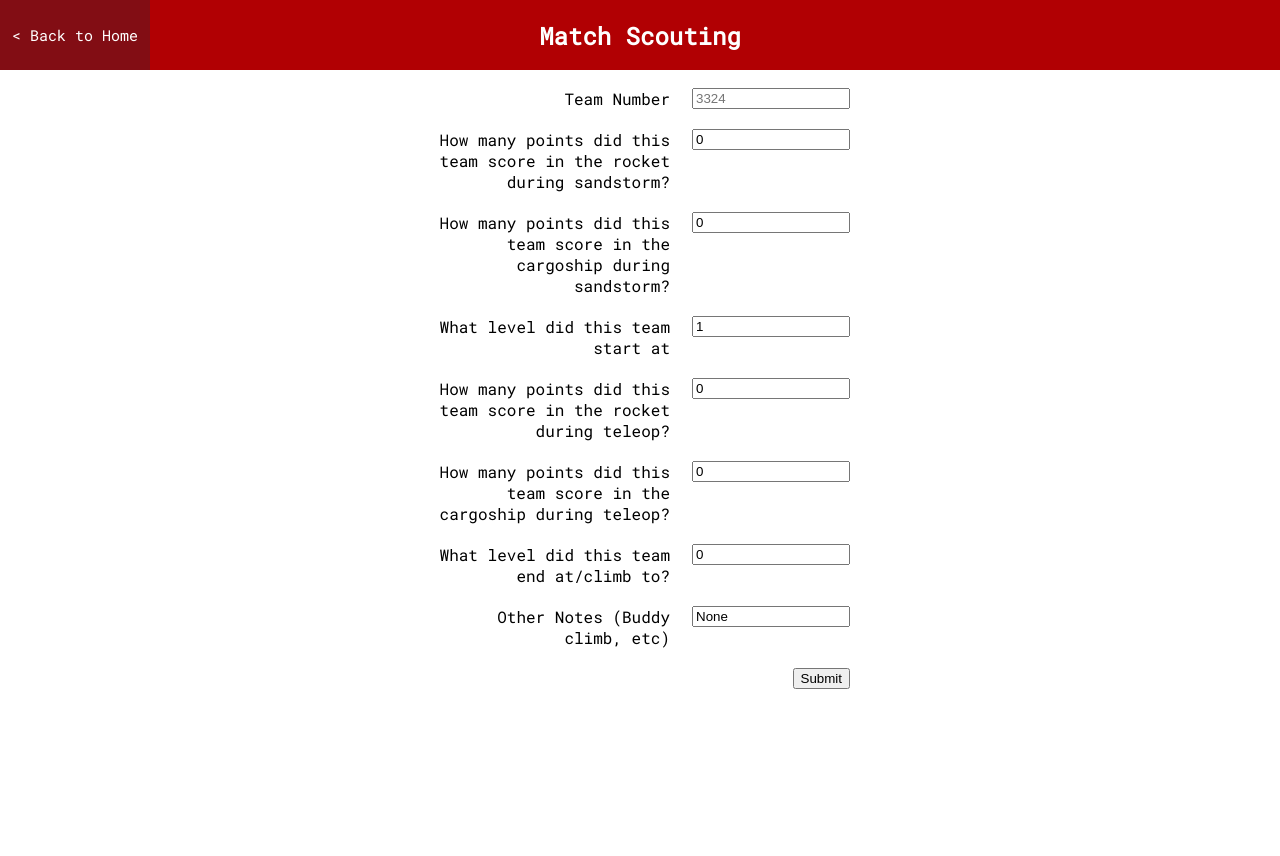
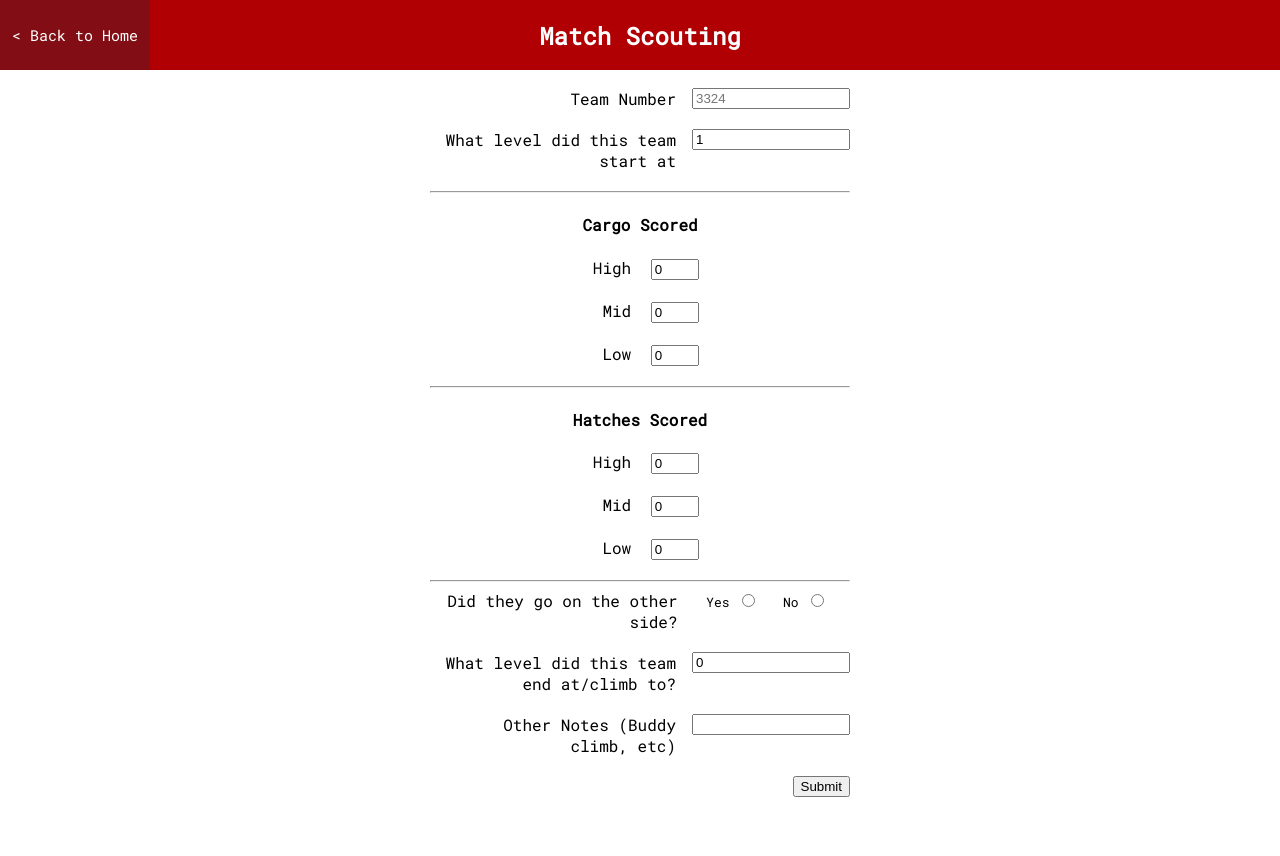
Before and after one commit to frc3324/3324-Scouting, a Flask app: page /match_scouting in a window 1280 px wide. Before the commit the page ends 689 px from the top, so only its background shows below. Run offline with Flask 2, Linux system fonts and the light colour scheme; data that the repository does not hold is empty; parts of the project's set-up code (start-up, migrations or seed data) failed here and were passed over.

Commit message:
Reorganized match scouting (+ JSON Rename)
I removed the questions concerning the points gotten and added questions about cargo and hatches placed. I also added the question of "Did they go to the other side?". I also renamed the .json file from 2018ohcl to teamInformation, so that the filename won't be based on the event.

```diff
--- a/server.py
+++ b/server.py
@@ -1,7 +1,14 @@
 from flask import Flask, render_template, request, send_file
 import database
 import getJson
-
+import sys
+from os import system
+try:
+    if sys.argv[1] != "":
+        event_key = sys.argv[1]
+except:
+    event_key = "2018ohcl"
+system("python getJson.py " + event_key)
 app = Flask(__name__)
 database.create_table()
 database.create_mechanical_table()
@@ -18,7 +25,7 @@ def match_scouting():
 
 @app.route('/submitted_match', methods=['GET', 'POST'])
 def submitted_match():
-    database.submit(team_number=request.form['team'], sandstorm_rocket_points=request.form['sandstorm_rocket_points'], sandstorm_cargoship_points=request.form['sandstorm_cargoship_points'], starting_level=request.form['starting_level'], teleop_rocket_points=request.form['teleop_rocket_points'], teleop_cargoship_points=request.form['teleop_cargoship_points'], climb=request.form['climb'], other=request.form['other'])
+    database.submit(team_number=request.form['team'], starting_level=request.form['starting_level'], cargoHigh=request.form['cargoHigh'], cargoMid=request.form['cargoMid'], cargoLow=request.form['cargoLow'], hatchHigh=request.form['hatchHigh'], hatchMid=request.form['hatchMid'], hatchLow=request.form['hatchLow'], otherSide=request.form['otherSide'], climb=request.form['climb'], other=request.form['other'])
     return render_template('submitted.html')
 
 
@@ -80,9 +87,9 @@ def download_csv():
 def font():
     return send_file('font.ttf')
 
-@app.route('/2018ohcl.json', methods=['GET', 'POST'])
-def ohcl():
-    return send_file('2018ohcl.json')
+@app.route('/teamInformation.json', methods=['GET', 'POST'])
+def teamInformation():
+    return send_file('teamInformation.json')
 
 @app.route('/autofill.js', methods=['GET', 'POST'])
 def autofill():
--- a/static/autofill.js
+++ b/static/autofill.js
@@ -2,16 +2,12 @@ var data;
 var element;
 
 function loadJSON(callback) {
-    //debugger;
     var xobj = new XMLHttpRequest();
     xobj.overrideMimeType("application/json");
-    var url = "/2018ohcl.json";
+    var url = "/teamInformation.json";
     xobj.onreadystatechange = function () {
-      console.log("Ready State: " + this.readyState);
-      console.log("Status: " + this.status);
         if (this.status == 200 && this.readyState == 4) {
           data = JSON.parse(this.responseText);
-          console.log("Data: " + data)
           autocomplete(element, data);
         }
     };
@@ -34,8 +30,6 @@ function autocomplete(inp, arr) {
       a.setAttribute("id", this.id + "autocomplete-list");
       a.setAttribute("class", "autocomplete-item-lists");
       this.parentNode.appendChild(a);
-      console.log(arr)
-      console.log(arr.length)
 
       for (i = 0; i < arr.length; i++) {
         if (String(arr[i].teamNumber).substr(0, val.length).toUpperCase() == String(val).toUpperCase()) {
--- a/static/default.css
+++ b/static/default.css
@@ -6,7 +6,6 @@ h2 {
 	margin: auto;
 }
 #topBar {
-	display: table;
 	position: absolute;
 	top: 0px;
 	left: 0px;
@@ -17,6 +16,7 @@ h2 {
 	padding-top: 20px;
 }
 body {
+	text-align: center;
 	padding-top: 80px;
 	font-family: openserif;
 }
@@ -55,8 +55,7 @@ body {
 
 #teamNumberInputautocomplete-list {
   background-color: #b10003;
-  border: 2px solid #b3b3b3;
-  width: 154px;
+  width: 158px;
   text-align: center;
   border-top: none;
   position: absolute;
@@ -64,6 +63,17 @@ body {
   border-bottom-right-radius: 12px;
   border-bottom-left-radius: 12px;
   padding-top: 10px;
+}
+
+.scoringQuestions {
+  margin: auto;
+}
+.scoringQuestions label {
+  width: 50px;
+}
+.scoringQuestions input[type="number"] {
+  float: none;
+  width: 40px;
 }
 
 form {
@@ -76,6 +86,7 @@ form {
   width: 100%;
 }
 
+/*
 @media (pointer:coarse) {
 	body {
 		padding-top: 100px;
@@ -86,4 +97,4 @@ form {
 		font-size: 45px;
 		margin-bottom: 10px;
 	}
-}
+}*/
--- a/static/index.css
+++ /dev/null
@@ -1,3 +0,0 @@
-body {
-	text-align: center;
-}
--- a/static/submitted.css
+++ /dev/null
@@ -1,3 +0,0 @@
-body {
-	text-align: center;
-}
--- a/2018ohcl.json
+++ b/teamInformation.json
@@ -101,7 +101,7 @@
 },
 {
 "teamNumber": 379,
-"nickname": "RoboCats"
+"nickname": "The RoboCats"
 },
 {
 "teamNumber": 3814,
@@ -121,7 +121,7 @@
 },
 {
 "teamNumber": 4121,
-"nickname": "Norsemen  Robotics"
+"nickname": "Viking  Robotics"
 },
 {
 "teamNumber": 4145,
@@ -141,7 +141,7 @@
 },
 {
 "teamNumber": 4611,
-"nickname": "O-Zone"
+"nickname": "OZone Robotics"
 },
 {
 "teamNumber": 4780,
@@ -197,7 +197,7 @@
 },
 {
 "teamNumber": 6936,
-"nickname": "Beaver Bots - Vault 6936"
+"nickname": "Vault 6936"
 },
 {
 "teamNumber": 695,
--- a/templates/form.html
+++ b/templates/form.html
@@ -3,9 +3,10 @@
     <html>
     <head>
       <meta charset="utf-8">
-      <title>3324 Scouting Form</title>
+      <title>Match Scouting Form</title>
       <link rel="icon" href="{{ url_for('static',filename = 'favicon.png')}}">
       <link rel="stylesheet" href="{{ url_for('static',filename = 'form.css')}}">
+      <link rel="stylesheet" href="{{ url_for('static',filename = 'didntSeeTab.css')}}">
       <link rel="stylesheet" href="{{ url_for('static',filename = 'default.css')}}">
 
       <script type="text/javascript" src="{{ url_for('static', filename = 'autofill.js') }}"></script>
@@ -20,36 +21,69 @@
       <form method="POST" action="{{ url_for('submitted_match') }}">
         <div>
           <label for="team_number">Team Number</label>
-          <input type = "number" name="team" id="teamNumberInput" placeholder="3324" required>
-        </div>
-        <div>
-          <label for="sandstorm_rocket_points">How many points did this team score in the rocket during sandstorm?</label>
-          <input type = "number" name="sandstorm_rocket_points" id="sandstorm_rocket_points" value="0">
-        </div>
-          <div>
-          <label for="sandstorm_cargoship_points">How many points did this team score in the cargoship during sandstorm?</label>
-          <input type = "number" name="sandstorm_cargoship_points" id="sandstorm_cargoship_points" value="0">
+          <input type="number" name="team" id="teamNumberInput" placeholder="3324" required min="0" max="10000">
         </div>
         <div>
           <label for="starting_level">What level did this team start at</label>
-          <input type = "number" name="starting_level" id="starting_level" value="1">
+          <input type="number" name="starting_level" id="startingLevel" value="1" min="1" max="2">
         </div>
+
+        <hr>
+        <h4>Cargo Scored</h4>
+        <div class="scoringQuestions">
         <div>
-          <label for="teleop_rocket_points">How many points did this team score in the rocket during teleop?</label>
-          <input type = "number" name="teleop_rocket_points" id="teleop_rocket_points" value="0">
+          <label for="cargoHigh">High</label>
+          <input type="number" name="cargoHigh" min="0" value="0" max="2">
         </div>
+
         <div>
-          <label for="teleop_cargoship_points">How many points did this team score in the cargoship during teleop?</label>
-          <input type = "number" name="teleop_cargoship_points" id="teleop_cargoship_points" value="0">
+          <label for="cargoMid">Mid</label>
+          <input type="number" name="cargoMid" min="0" value="0" max="2">
         </div>
+
+        <div>
+          <label for="cargoLow">Low</label>
+          <input type="number" name="cargoLow" min="0" value="0" max="12">
+        </div>
+        </div>
+        <hr>
+
+
+        <h4>Hatches Scored</h4>
+        <div class="scoringQuestions">
+        <div>
+          <label for="hatchHigh">High</label>
+          <input type="number" name="hatchHigh" min="0" value="0" max="2">
+        </div>
+
+        <div>
+          <label for="hatchMid">Mid</label>
+          <input type="number" name="hatchMid" min="0" value="0" max="2">
+        </div>
+
+        <div>
+          <label for="hatchLow">Low</label>
+          <input type="number" name="hatchLow" min="0" value="0" max="12">
+        </div>
+        </div>
+        <hr>
+
+        <div>
+          <label for="climb">Did they go on the other side?</label>
+          <span class="radioButtons"> <p>Yes <input type="radio" required name="otherSide" value="1"> </p>
+          <p>No <input type="radio" required name="otherSide" value="0"> </p></span>
+        </div>
+
         <div>
           <label for="climb">What level did this team end at/climb to?</label>
-          <input type = "number" name="climb" id="climb" value="0">
+          <input type="number" name="climb" id="climb" value="0" min="0" max="3">
         </div>
         <div>
           <label for="other">Other Notes (Buddy climb, etc)</label>
-          <input type = "text" name="other" id="other" value="None">
+          <input type="text" name="other" id="other">
         </div>
+
+
         <div>
           <button>Submit</button>
         </div>
--- a/templates/mechanical_scouting.html
+++ b/templates/mechanical_scouting.html
@@ -3,7 +3,6 @@
 	<head>
 		<title>Mechanical Scouting Form</title>
       	<link rel="icon" href="{{ url_for('static',filename = 'favicon.png')}}">
-      	<link rel="stylesheet" href="{{ url_for('static',filename = 'mechanical_scouting.css')}}">
       <link rel="stylesheet" href="{{ url_for('static',filename = 'default.css')}}">
       <link rel="stylesheet" href="{{ url_for('static',filename = 'form.css')}}">
       <script type="text/javascript" src="{{ url_for('static', filename = 'autofill.js') }}"></script>
--- a/templates/programming_scouting.html
+++ b/templates/programming_scouting.html
@@ -3,7 +3,6 @@
 	<head>
 		<title>Programming Scouting Form</title>
       	<link rel="icon" href="{{ url_for('static',filename = 'favicon.png')}}">
-      	<link rel="stylesheet" href="{{ url_for('static',filename = 'programming_scouting.css')}}">
       <link rel="stylesheet" href="{{ url_for('static',filename = 'form.css')}}">
       <link rel="stylesheet" href="{{ url_for('static',filename = 'default.css')}}">
       <script type="text/javascript" src="{{ url_for('static', filename = 'autofill.js') }}"></script>
@@ -20,8 +19,8 @@
 			</div>
 			<div>
 				<label>Do you use github?</label>
-				<p>Yes <input type="radio" name="usesGithub" value="1"> </p>
-				<p>No <input type="radio" name="usesGithub" value="0"> </p>
+				<p>Yes <input type="radio" required name="usesGithub" value="1"> </p>
+				<p>No <input type="radio" required name="usesGithub" value="0"> </p>
 			</div>
 			<div>
 				<label>How many people are on your programming team?</label>
--- a/templates/submitted.html
+++ b/templates/submitted.html
@@ -4,7 +4,6 @@
       <meta charset="utf-8">
       <title>Form Submitted</title>
       <link rel="icon" href="{{ url_for('static',filename = 'favicon.png')}}">
-      <link rel="stylesheet" href="{{ url_for('static',filename = 'submitted.css')}}">
         <link rel="stylesheet" href="{{ url_for('static',filename = 'default.css')}}">
     </head>
     <body>
@@ -15,7 +14,7 @@
           <a href="/"><button id="backButton">< Back to Home</button></a>
            <a href="match_scouting">Return to Match Scouting</a> <br> <br>
            <a href="mechanical_scouting">Return to Mechanical Pit Scouting</a> <br> <br>
-           <a href="electrical_scouting">Return to Electrucal Pit Scouting</a> <br> <br>
+           <a href="electrical_scouting">Return to Electrical Pit Scouting</a> <br> <br>
            <a href="programming_scouting">Return to Programming Pit Scouting</a> <br> <br>
            <hr>
            <h4>CSV Exports</h4>
```
Also changed, not shown: database.py (+5 -6 lines), getJson.py (+31 -29 lines), templates/electrical_scouting.html (+22 -22 lines), scouting.db, 2 other files.
